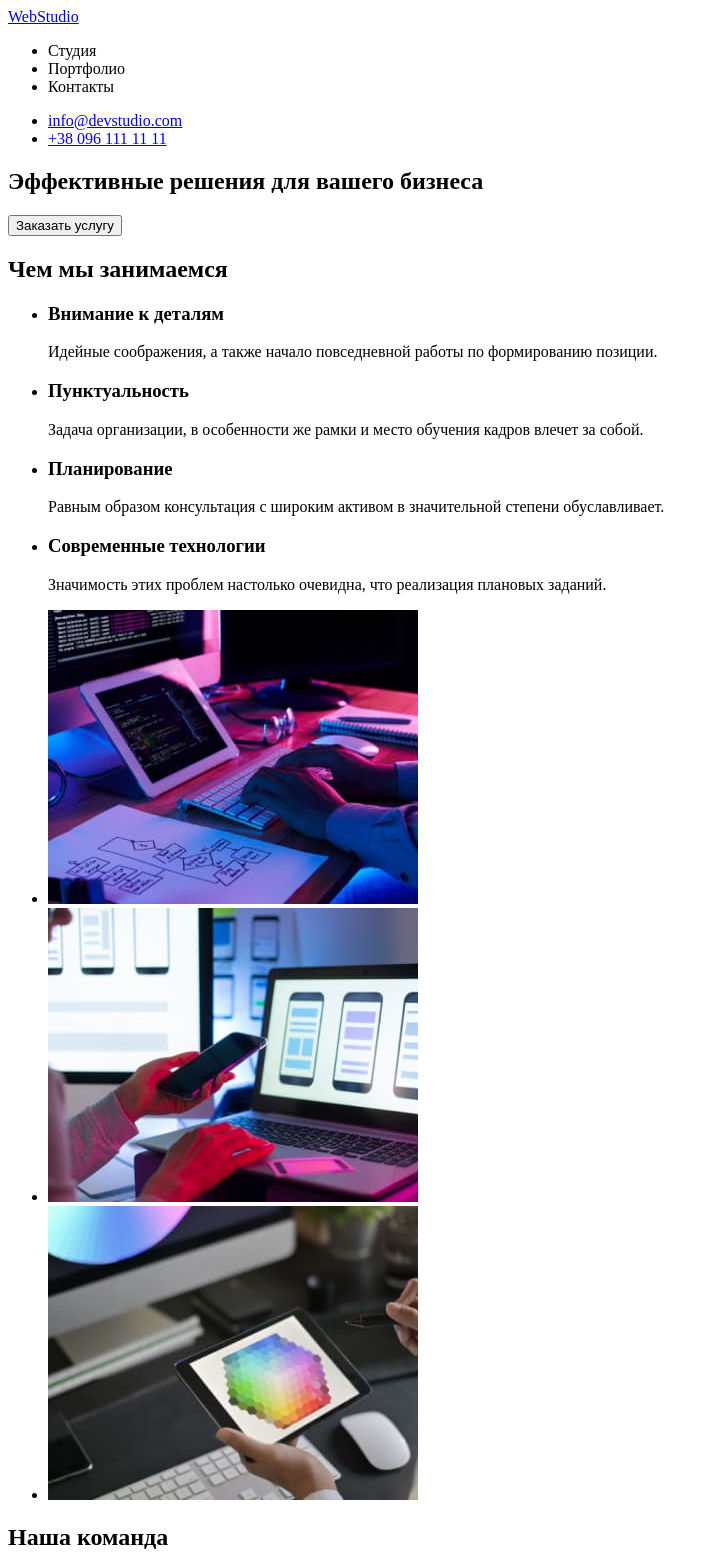
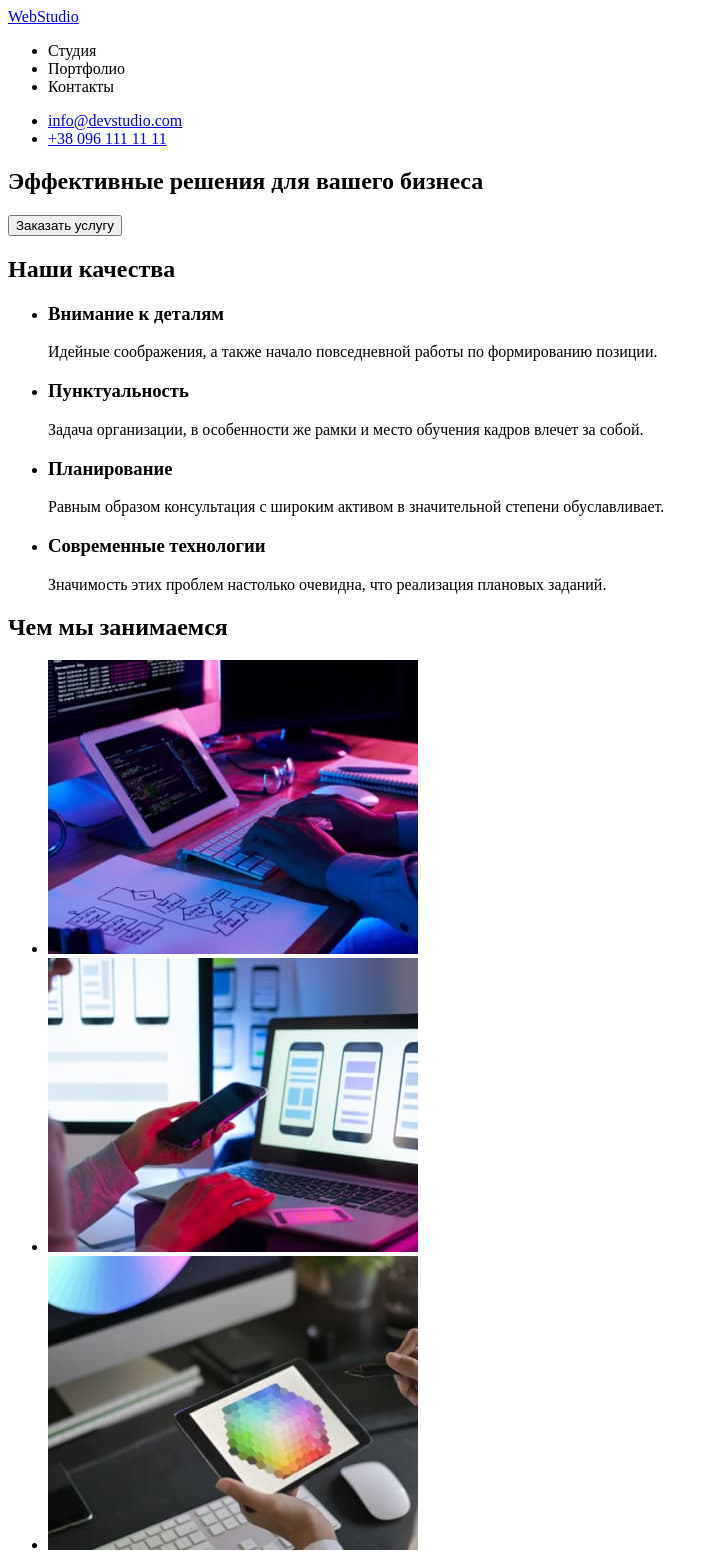
Before and after one commit to rinjara/goit-markup-hw-01, a plain HTML site: page index.html in a window 1280 px wide. Shown: the top 1554 px of the page, without its empty margins (0-719 px from the left). Drawn offline with Linux system fonts and the light colour scheme.

Commit message:
Update index.html
Разделили 2 секцию на две: "Чем мы занимаемся" и "Наши качества".

```diff
--- a/index.html
+++ b/index.html
@@ -31,7 +31,7 @@
             <button type="button"> Заказать услугу </button>
         </section>
         <section>
-            <h2> Чем мы занимаемся</h2>
+            <h2> Наши качества </h2>
             <ul>
                 <li>
                     <h3> Внимание к деталям </h3>
@@ -50,7 +50,9 @@
                     <p> Значимость этих проблем настолько очевидна, что реализация плановых заданий.</p>
                 </li>
             </ul>
-            <!-- Как бы по идее здесь должен быть <h3>Чем мы занимаемся</h3> ?? -->
+        </section>
+        <section>
+            <h2> Чем мы занимаемся </h2>
             <ul>
                 <li> <img src="./images/img1.jpg" alt="Пишем код" width="370" /></li>
                 <li>
```
